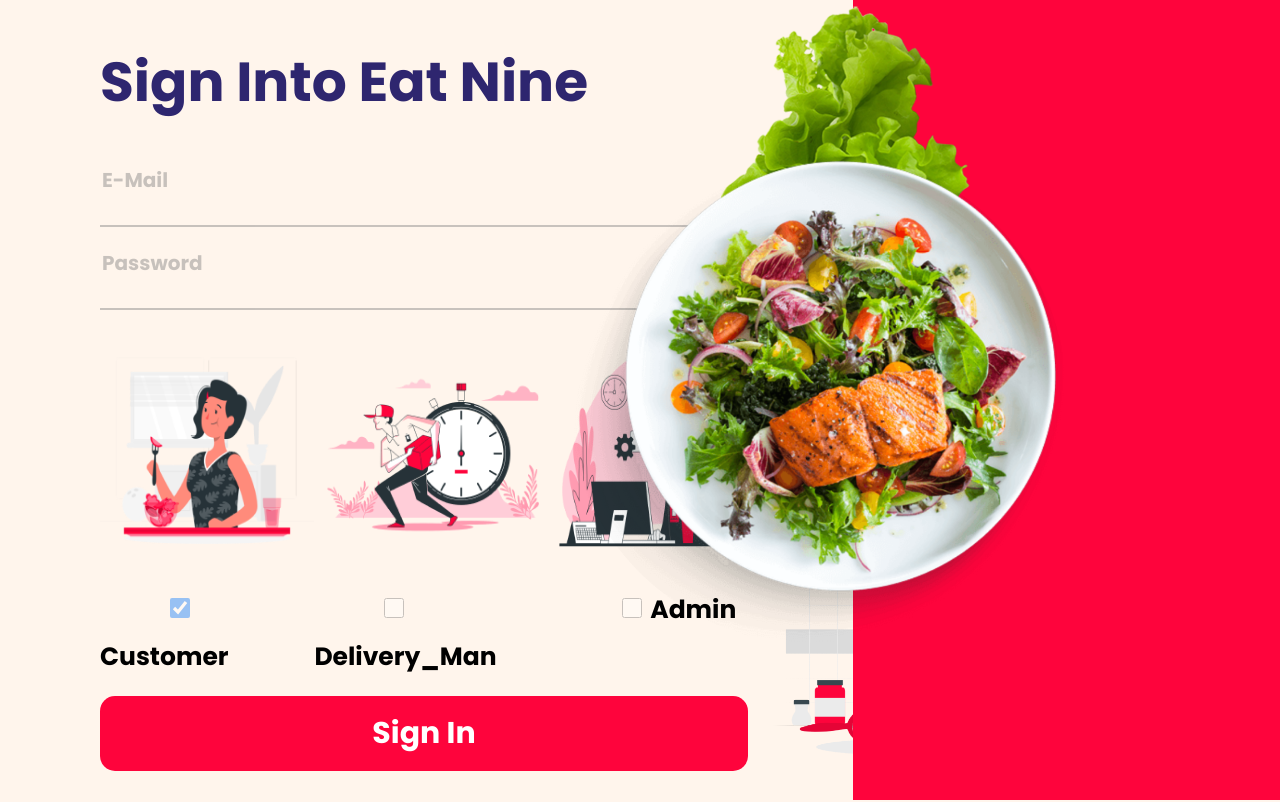
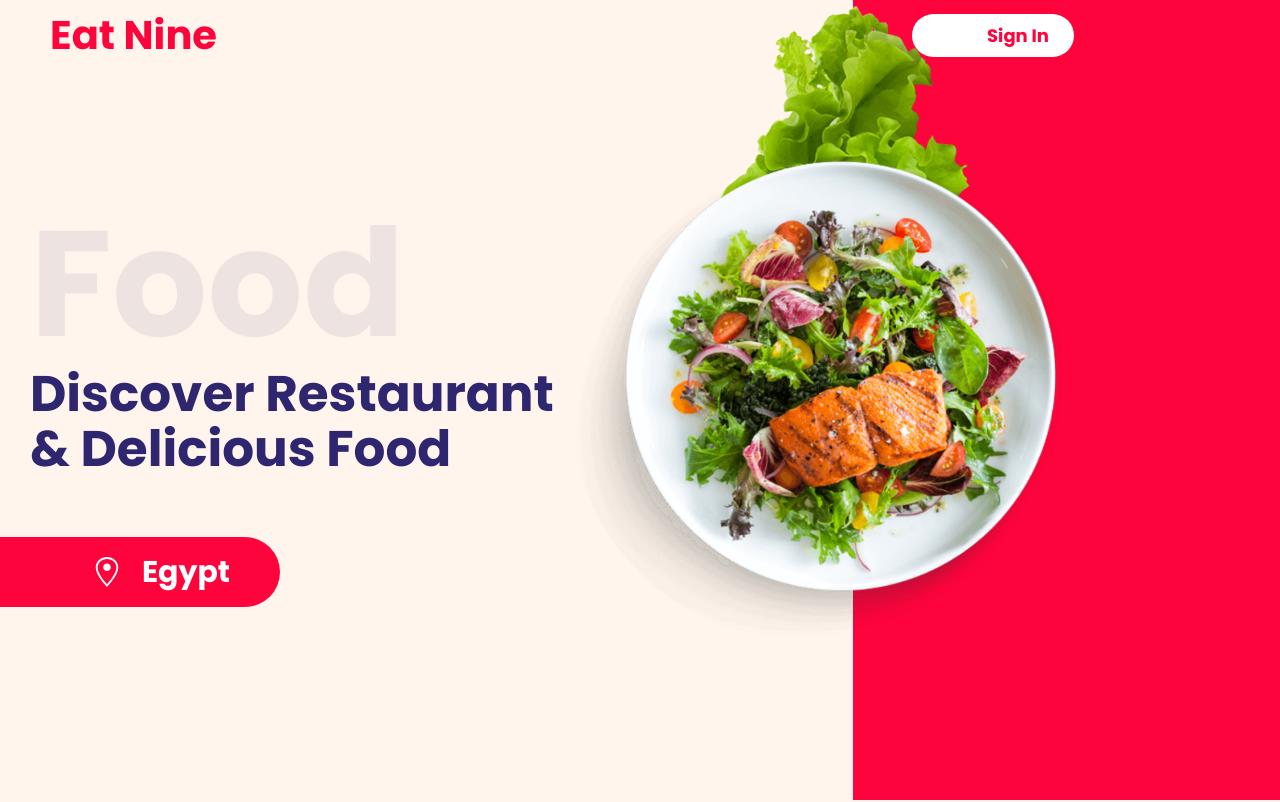
Before and after one commit to AbdullatifHabiba/Restaurant, a React (Create React App) app in the folder Frontend/restaurant/: page / in a window 1280 px wide. Shown: the top 802 px of the page. Built offline with nearby package versions, Linux system fonts and the light colour scheme; no server answers.

Commit message:
set home page on Stage

```diff
--- a/Frontend/restaurant/src/App.js
+++ b/Frontend/restaurant/src/App.js
@@ -10,7 +10,6 @@
   return (
 
     <Router>
-     <Signin/>
       <Routes>
       <Route path="/" element={<HomePage />} />
       <Route path="/signin" element={<Signin />} />
@@ -19,8 +18,7 @@
       </Routes>
     </Router>
   );
-  //AQSCVD14789
-  //a9866do@gmail.com
+
 }
 
 
```
